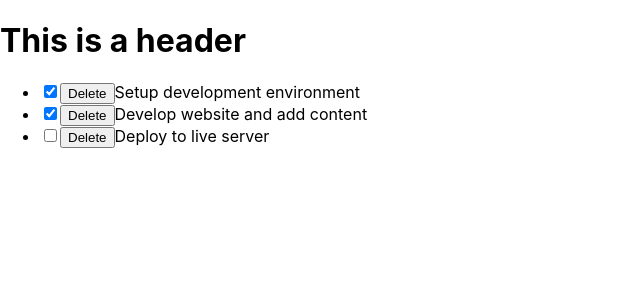
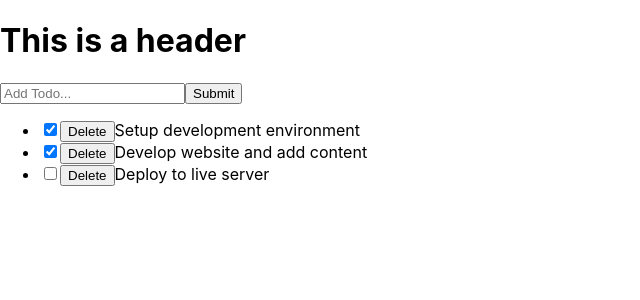
Before and after one commit to nottherealalanturing/Todo-React-App-, a React (Create React App) app: page / in a window 1280 px wide. Shown: the top 300 px of the page, without its empty margins (0-640 px from the left). Built offline with nearby package versions, Linux system fonts and the light colour scheme.

Commit message:
feat: add event handler for adding a todo item

```diff
--- /dev/null
+++ b/src/components/InputTodo.jsx
@@ -0,0 +1,39 @@
+import React from 'react';
+
+class InputTodo extends React.Component {
+  constructor(props) {
+    super(props);
+    this.state = {
+      title: '',
+    };
+  }
+
+  onChange = (e) => {
+    this.setState({
+      [e.target.name]: e.target.value,
+    });
+  };
+
+  handleSubmit = (e) => {
+    e.preventDefault();
+    this.props.addTodoProps(this.state.title);
+    this.setState({ title: '' });
+  };
+
+  render() {
+    return (
+      <form onSubmit={this.handleSubmit}>
+        <input
+          type="text"
+          placeholder="Add Todo..."
+          value={this.state.title}
+          onChange={this.onChange}
+          name="title"
+        />
+        <button>Submit</button>
+      </form>
+    );
+  }
+}
+
+export default InputTodo;
--- a/src/components/TodoContainer.js
+++ b/src/components/TodoContainer.jsx
@@ -1,6 +1,7 @@
 import React from 'react';
-import Header from './Header.js';
-import TodoList from './TodoList.js';
+import Header from './Header.jsx';
+import TodoList from './TodoList.jsx';
+import InputTodo from './InputTodo.jsx';
 
 class TodoContainer extends React.Component {
   constructor(props) {
@@ -25,6 +26,11 @@ class TodoContainer extends React.Component {
       ],
     };
   }
+
+  addTodoItem = (title) => {
+    const newTodo = { id: 4, title: title, completed: false };
+    this.setState({ todos: [...this.state.todos, newTodo] });
+  };
 
   handleChange = (id) => {
     this.setState((prevState) => ({
@@ -54,6 +60,7 @@ class TodoContainer extends React.Component {
     return (
       <React.Fragment>
         <Header />
+        <InputTodo addTodoProps={this.addTodoItem} />
         <TodoList
           todoList={this.state.todos}
           handleChangeProps={this.handleChange}
--- a/src/components/TodoList.js
+++ b/src/components/TodoList.jsx
@@ -1,5 +1,5 @@
 import React from 'react';
-import TodoItem from './TodoItem.js';
+import TodoItem from './TodoItem.jsx';
 
 class TodoList extends React.Component {
   render() {
```
Also changed, not shown: src/components/Header.jsx (renamed from src/components/Header.js), src/components/TodoItem.jsx (renamed from src/components/TodoItem.js).
